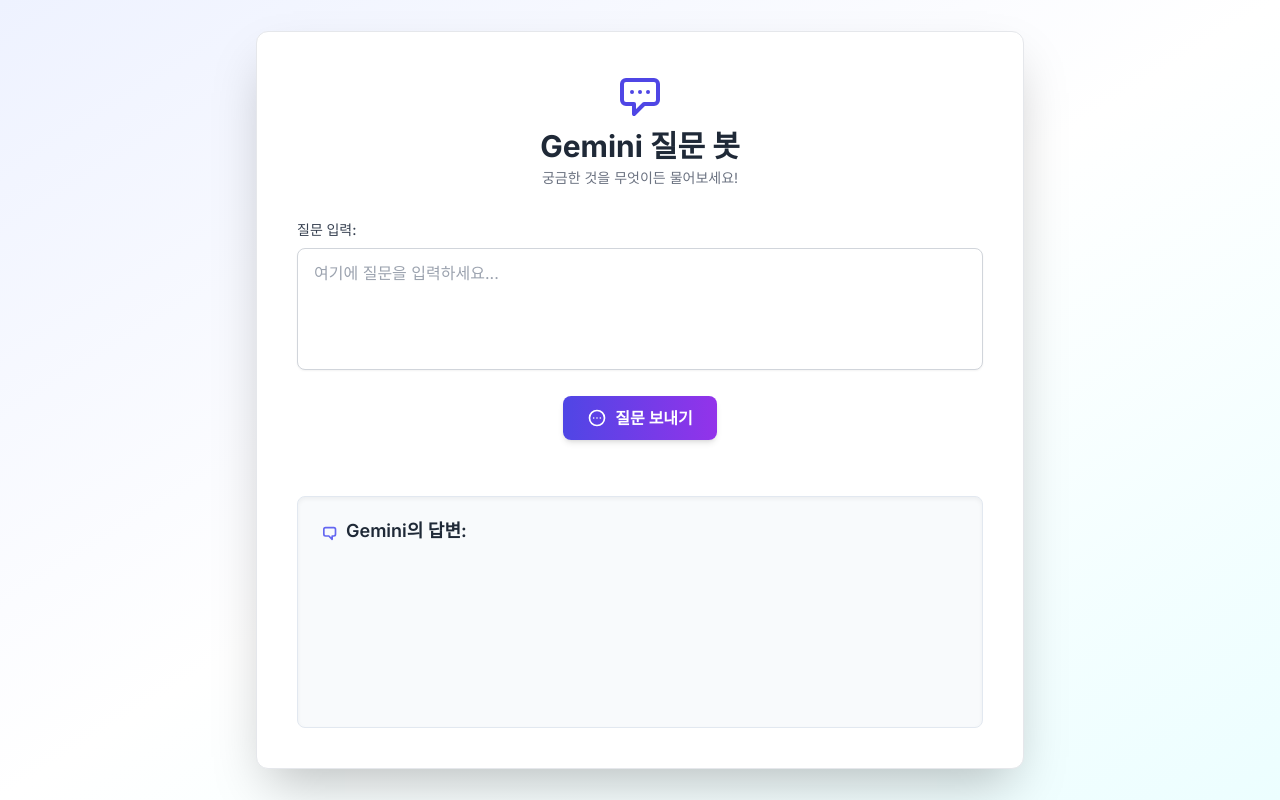
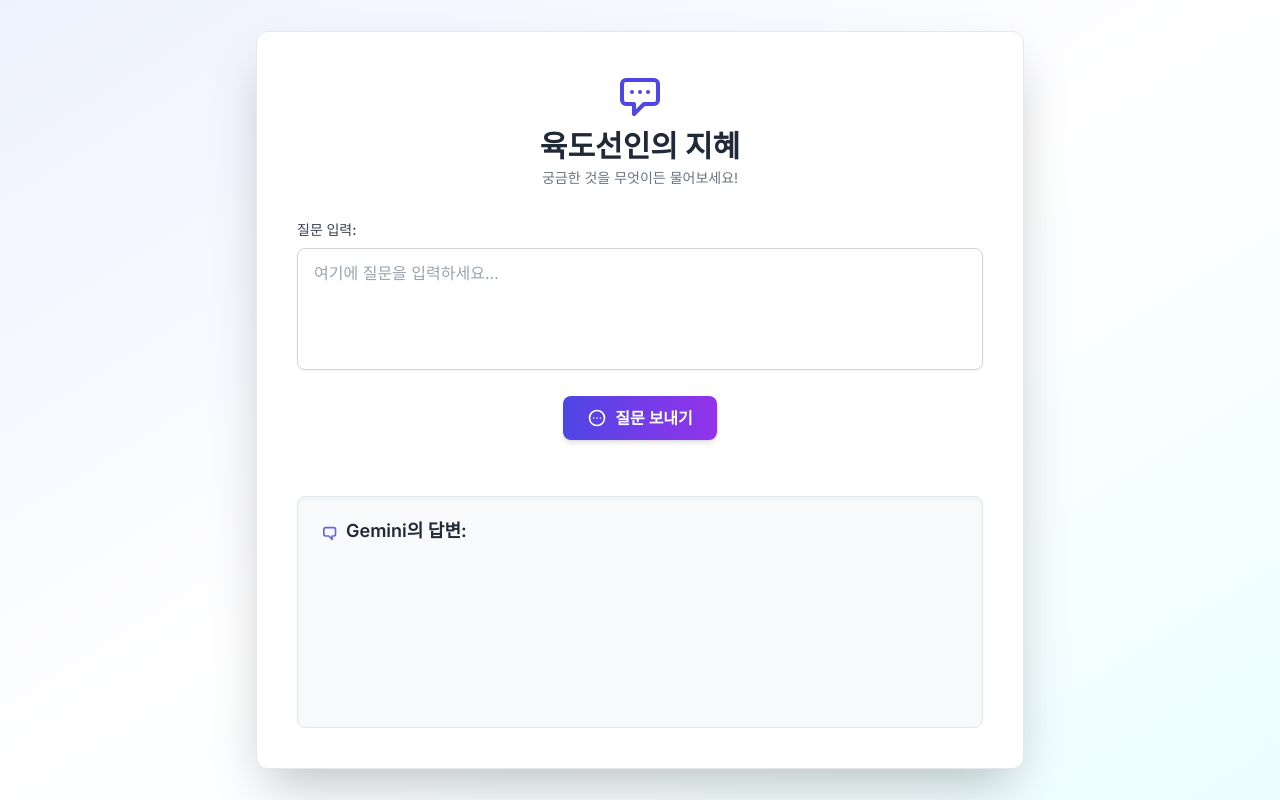
Before and after one commit to suke199800/gemini-render, a plain HTML site: page templates/index.html in a window 1280 px wide. Drawn offline with nearby package versions, Linux system fonts and the light colour scheme.

Commit message:
Update index.html

```diff
--- a/templates/index.html
+++ b/templates/index.html
@@ -60,7 +60,7 @@
              <svg xmlns="http://www.w3.org/2000/svg" class="h-12 w-12 mx-auto text-indigo-600 mb-2" fill="none" viewBox="0 0 24 24" stroke="currentColor" stroke-width="2">
                 <path stroke-linecap="round" stroke-linejoin="round" d="M8 10h.01M12 10h.01M16 10h.01M9 16H5a2 2 0 01-2-2V6a2 2 0 012-2h14a2 2 0 012 2v8a2 2 0 01-2 2h-5l-5 5v-5z" />
               </svg>
-            <h1 class="text-2xl md:text-3xl font-bold text-gray-800">Gemini 질문 봇</h1>
+            <h1 class="text-2xl md:text-3xl font-bold text-gray-800">육도선인의 지혜</h1>
             <p class="text-sm text-gray-500 mt-1">궁금한 것을 무엇이든 물어보세요!</p>
         </div>
 
```
